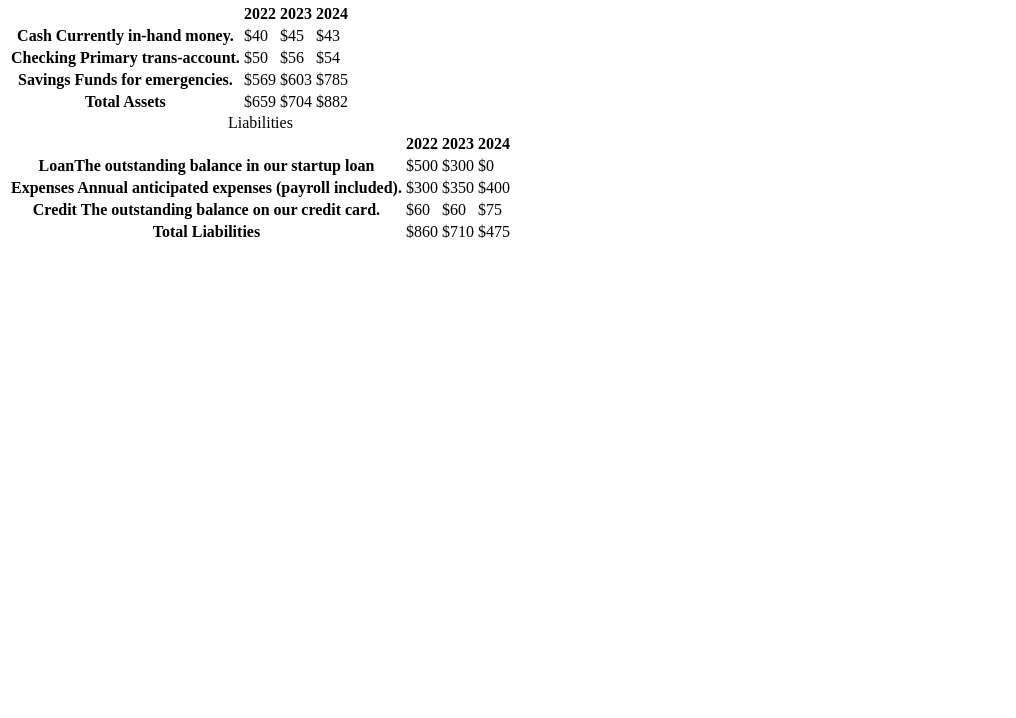
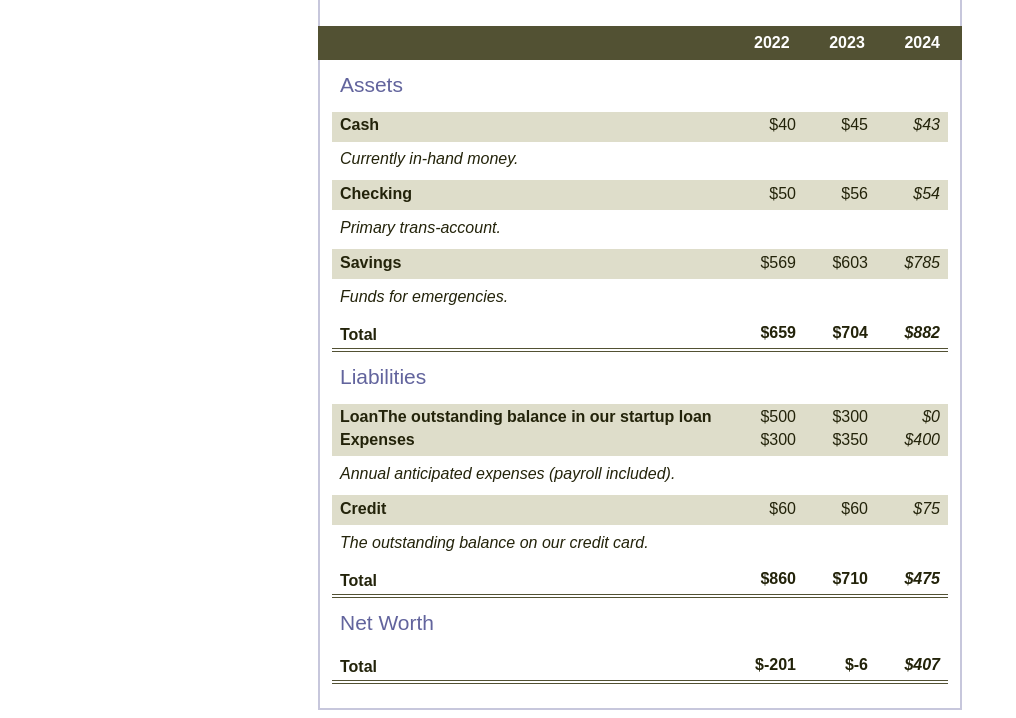
Before and after one commit to achf16/Learning-Responsive-Web-Design, a website: page Balance Sheet/index.html in a window 1280 px wide. Shown: the part 101-819 px from the top of the page, without its empty margins (0-1016 px from the left). Drawn offline with Linux system fonts and the light colour scheme.

Commit message:
Balance page finished

```diff
--- a/03_CSS_Setting_Color_to_Crayons/style.css
+++ b/03_CSS_Setting_Color_to_Crayons/style.css
@@ -26,7 +26,8 @@ h1{
 }
 
 .three{
-    background: linear-gradient(180deg,#007575 0%,hsl(75,100%,75%) 50%, green 100%);    /* For the use of the linear-gradient is important to change the property background-color
+    background: linear-gradient(180deg,#007575 0%,hsl(75,100%,75%) 50%, green 100%);    /* For the use of the
+                                        linear-gradient is important to change the property background-color
                                         for background, because the linear-gradient is read by the PC like a photo.
                                         Basic syntax: linear-gradient(gradientDirection, color1, color2, ...);
                                         --The values in px or % after a color represent the length that follow a color in
--- a/Balance Sheet/index.html
+++ b/Balance Sheet/index.html
@@ -43,7 +43,7 @@
                             <tr>
                                 <td></td> <!--This element is empty because its exits to ensure the table has 4columns-->
                                 <th><span class="screenReader-only year">2022</span></th>
-                                <th><span class="screenReader-only year"></span>2023</th>
+                                <th><span class="screenReader-only year">2023</span></th>
                                 <th class="current"><span class="screenReader-only year">2024</span></th>
                             </tr>
                         </thead>
@@ -120,9 +120,25 @@
                     </table>
 
                     <!--TABLE # 3-->
-                    <table></table>
-
-
+                    <table>
+                        <caption>Net Worth</caption>
+                        <thead>
+                            <tr>
+                                <td></td>
+                                <th><span class="screenReader-only">2022</span></th>
+                                <th><span class="screenReader-only">2023</span></th>
+                                <th><span class="screenReader-only">2024</span></th>
+                            </tr>
+                        </thead>
+                        <tbody>
+                            <tr class="total">
+                                <th>Total <span class="screenReader-only">Net Worth</span></th>
+                                <td>$-201</td>
+                                <td>$-6</td>
+                                <td class="current">$407</td>
+                            </tr>
+                        </tbody>
+                    </table>
                 </div>
             </section>
         </main>
--- a/Balance Sheet/styles.css
+++ b/Balance Sheet/styles.css
@@ -0,0 +1,154 @@
+/**{
+    border: #0E4B2D 1px solid;
+}*/
+
+span[class~="screenReader-only"]{
+    border: 0 !important;
+    clip: rect(1px, 1px, 1px, 1px) !important;
+    clip-path: inset(50%) !important;
+    width: 1px !important;
+    height: 1px !important;
+    overflow: hidden !important;
+    white-space: nowrap !important;
+    position: absolute !important;
+    padding: 0 !important;
+    margin: -1px !important;
+}
+
+html{
+    box-sizing: border-box;
+}
+
+body{
+    font-family: "Noto Sans Hanifi Rohingya Medium", "Noto Sans Medium", "Arial", sans-serif;
+    color: #23230A;
+}
+
+h1{
+    max-width: 38rem;
+    margin: 0 auto;
+    padding: 1.5rem 1.25rem;
+}
+
+h1 .flex{
+    display: flex;
+    flex-direction: column-reverse;
+    gap: 1rem;
+}
+
+h1 .flex span:first-of-type{
+    font-size: 0.69em;
+}
+
+h1 .flex span:last-of-type{
+    font-size: 1.21em;
+}
+
+section{
+    max-width: 40rem;
+    margin: 0 auto;
+    border: 2px solid #C7C7DC;
+}
+
+#years{
+    display: flex;
+    justify-content: flex-end;
+    position: sticky;
+    top: 0;
+    color: white;
+    background-color: #525133;
+    margin: 0 -2px;
+    padding: 0.5rem calc(1.25rem + 2px) 0.5rem 0;
+    z-index: 999;
+}
+
+#years span[class]{
+    font-weight: bold;
+    width: 4.7rem;
+    text-align: right;
+}
+
+.table-wrap{
+ padding: 0 0.75rem 1.5rem 0.75rem;
+}
+
+table{
+    border-collapse: collapse;
+    border: 0;
+    width: 100%;
+    position: relative;
+    margin-top: 3.1rem;
+}
+
+table caption{
+    color: #62649D;
+    font-weight: normal;
+    font-size: 1.31em;
+    position: absolute;
+    top: -2.26rem;
+    left: 0.5rem;
+}
+
+tbody td{
+    width: 100vw;
+    min-width: 4rem;
+    max-width: 4rem;
+}
+
+tbody th{
+    width: calc(100% - 12rem);
+}
+
+tr[class="total"]{
+    border-bottom: 4px double #525133;
+    font-weight: bold;
+}
+
+tr[class="total"]  th{
+    text-align: left;
+    padding: 0.5rem 0 0.25rem 0.5rem;
+}
+
+tr.total td{
+    text-align: right;
+    padding: 0 0.25rem;
+}
+
+tr.total td:nth-of-type(3) {
+    padding-right: 0.5rem;
+}
+
+tr.total:hover{
+    background-color: #CACADE;
+}
+
+td.current{
+    font-style: italic;
+}
+
+tr.data{
+    background: linear-gradient(to bottom, #DEDDCA 1.845rem, white 1.845rem)
+}
+
+tr.data th{
+    text-align: left;
+    padding: 0.3rem 0 0 0.5rem;
+}
+
+tr.data th .description{
+    display: block;
+    font-style: italic;
+    font-weight: normal;
+    padding: 1rem 0 0.75rem;
+    margin-right: -13.5rem;
+}
+
+tr.data td{
+    vertical-align: top;
+    text-align: right;
+    padding: 0.3rem 0.25rem 0;
+}
+
+tr.data td:last-of-type{
+    padding-right: 0.5rem;
+}
```
